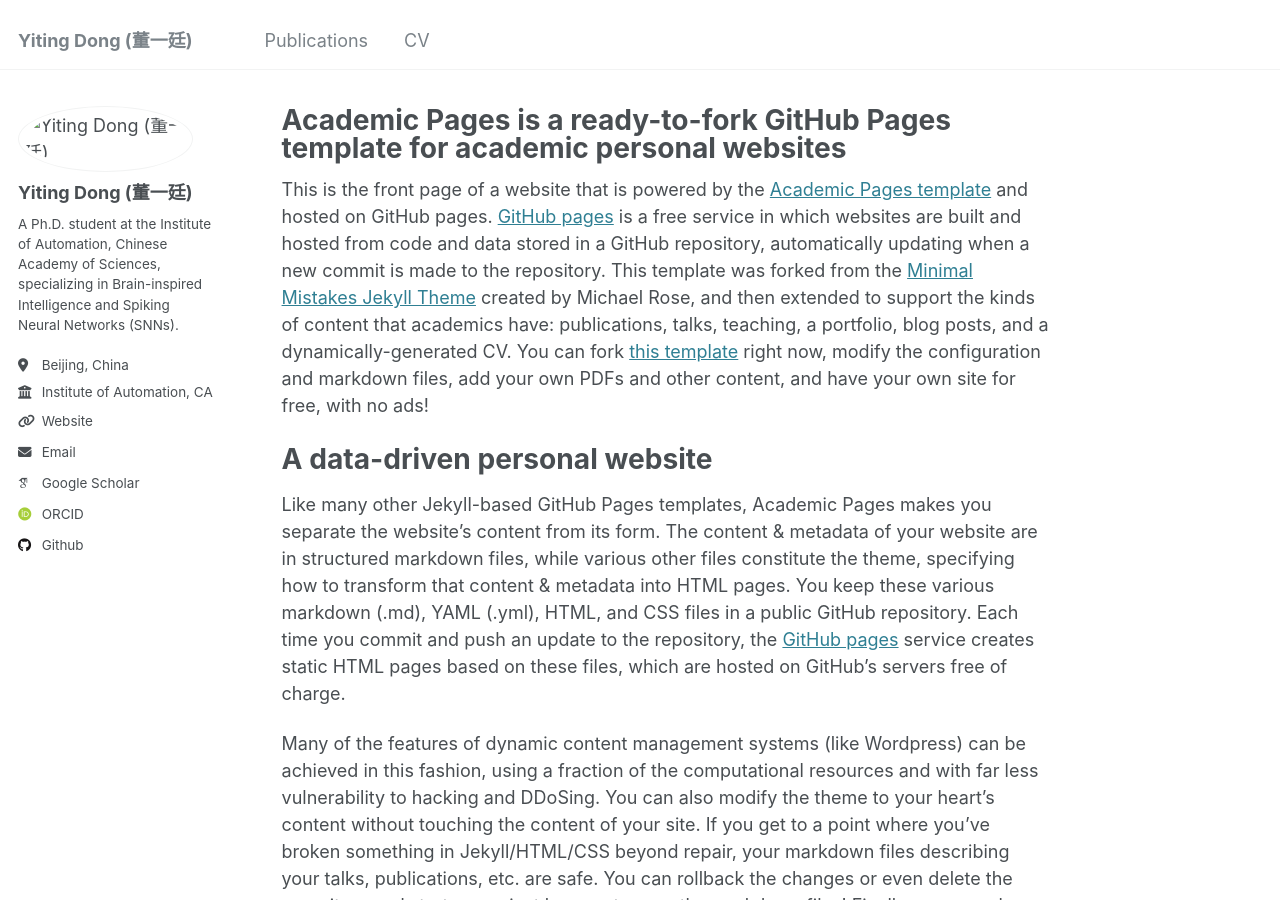
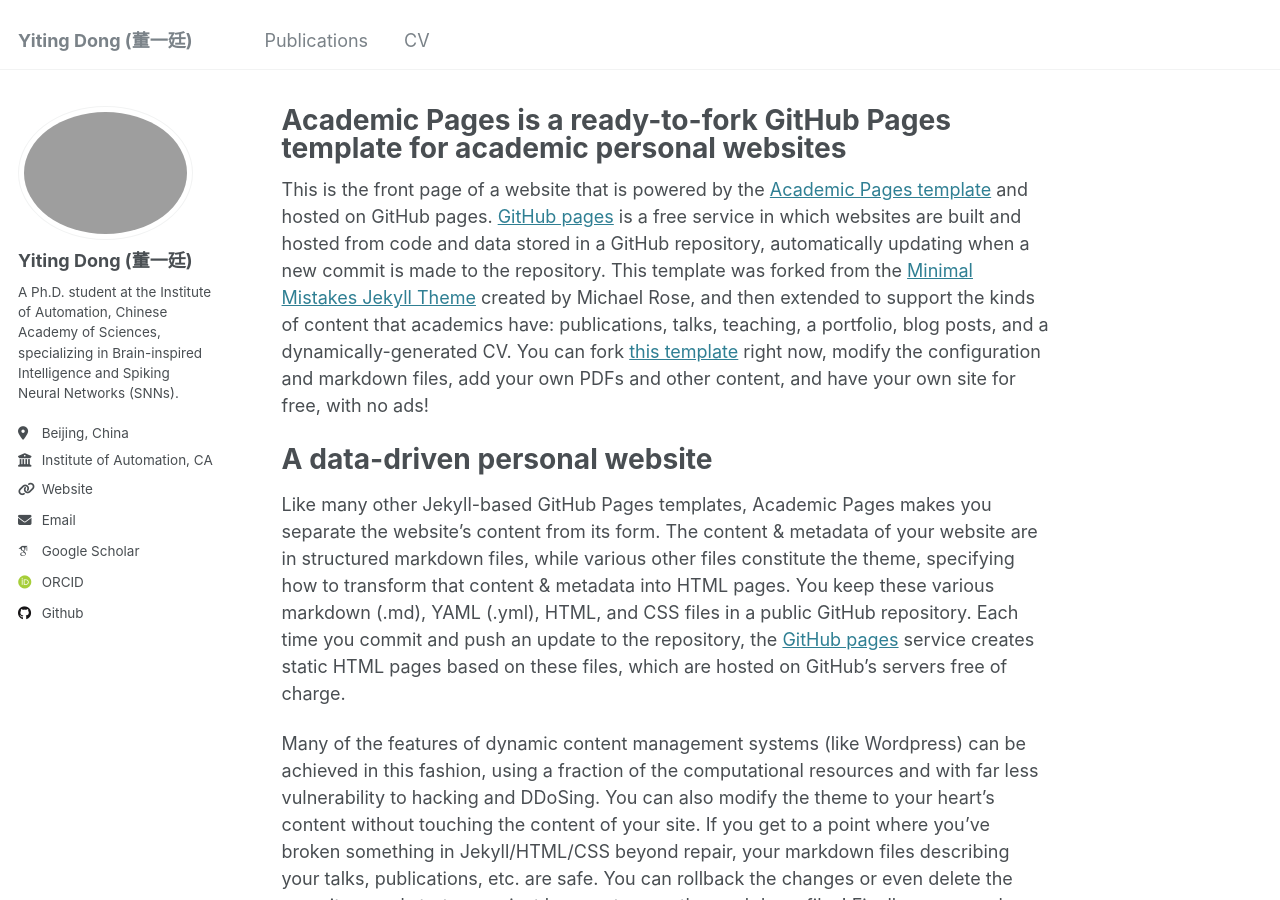
Before and after one commit to sunbaby01/sunbaby01.github.io, a Jekyll site: the page built from _pages/about.md, in a window 1280 px wide and 900 px high. Built offline with Jekyll 4.4.1, drawn with Linux system fonts in a browser that asks for light colours; some web fonts are replaced.

Commit message:
Update _config.yml

```diff
--- a/_config.yml
+++ b/_config.yml
@@ -21,7 +21,7 @@ repository               : "academicpages/academicpages.github.io"
 #               Additional customization can be done by editing /_includes/author-profile.html
 author:
   # Biographic information
-  avatar           : "images/my_photo.jpg"
+  avatar           : "headimage.jpg"
   name             : "Yiting Dong (董一廷)"
   pronouns         : # example: "she/her"
   bio              : "A Ph.D. student at the Institute of Automation, Chinese Academy of Sciences, specializing in Brain-inspired Intelligence and Spiking Neural Networks (SNNs)."
```
